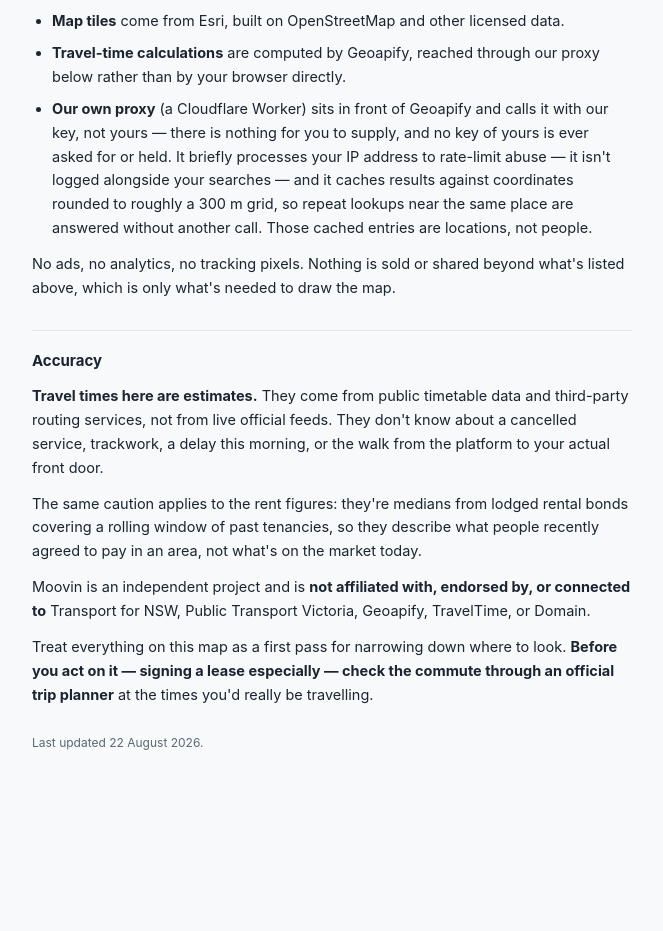
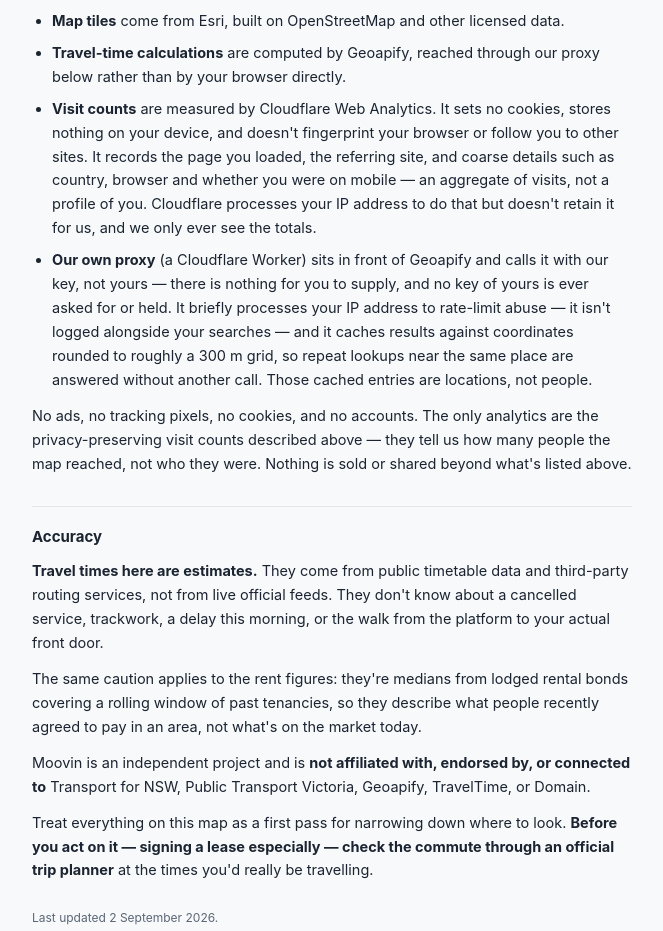
Before and after one commit to camtheboom/moovinout, a plain HTML site: page privacy.html in a window 1280 px wide. Shown: the part 528-1459 px from the top of the page, without its empty margins (308-971 px from the left). Before the commit the page ends 1357 px from the top, so only its background shows below. Drawn offline with Linux system fonts and the light colour scheme.

Commit message:
added beacon

```diff
--- a/privacy.html
+++ b/privacy.html
@@ -25,10 +25,11 @@
   <ul>
     <li><strong>Map tiles</strong> come from Esri, built on OpenStreetMap and other licensed data.</li>
     <li><strong>Travel-time calculations</strong> are computed by Geoapify, reached through our proxy below rather than by your browser directly.</li>
+    <li><strong>Visit counts</strong> are measured by Cloudflare Web Analytics. It sets no cookies, stores nothing on your device, and doesn't fingerprint your browser or follow you to other sites. It records the page you loaded, the referring site, and coarse details such as country, browser and whether you were on mobile — an aggregate of visits, not a profile of you. Cloudflare processes your IP address to do that but doesn't retain it for us, and we only ever see the totals.</li>
     <li><strong>Our own proxy</strong> (a Cloudflare Worker) sits in front of Geoapify and calls it with our key, not yours — there is nothing for you to supply, and no key of yours is ever asked for or held. It briefly processes your IP address to rate-limit abuse — it isn't logged alongside your searches — and it caches results against coordinates rounded to roughly a 300 m grid, so repeat lookups near the same place are answered without another call. Those cached entries are locations, not people.</li>
   </ul>
 
-  <p>No ads, no analytics, no tracking pixels. Nothing is sold or shared beyond what's listed above, which is only what's needed to draw the map.</p>
+  <p>No ads, no tracking pixels, no cookies, and no accounts. The only analytics are the privacy-preserving visit counts described above — they tell us how many people the map reached, not who they were. Nothing is sold or shared beyond what's listed above.</p>
 
   <h2>Accuracy</h2>
 
@@ -40,7 +41,12 @@
 
   <p>Treat everything on this map as a first pass for narrowing down where to look. <strong>Before you act on it — signing a lease especially — check the commute through an official trip planner</strong> at the times you'd really be travelling.</p>
 
-  <p class="updated">Last updated 22 August 2026.</p>
+  <p class="updated">Last updated 2 September 2026.</p>
 </main>
+<!-- Cloudflare Web Analytics. Loaded from static.cloudflareinsights.com and reports to
+     cloudflareinsights.com, so both hosts are in the CSP in _headers — change them together.
+     Cookieless and no fingerprinting; the privacy page describes it. -->
+<script type="module" src="https://static.cloudflareinsights.com/beacon.min.js" data-cf-beacon='{"token": "2161a1ffc97048a58a361afc43ab0355"}'></script>
+<!-- End Cloudflare Web Analytics -->
 </body>
 </html>
```
Also changed, not shown: index.html (+5 -0 lines), 1 other file.
